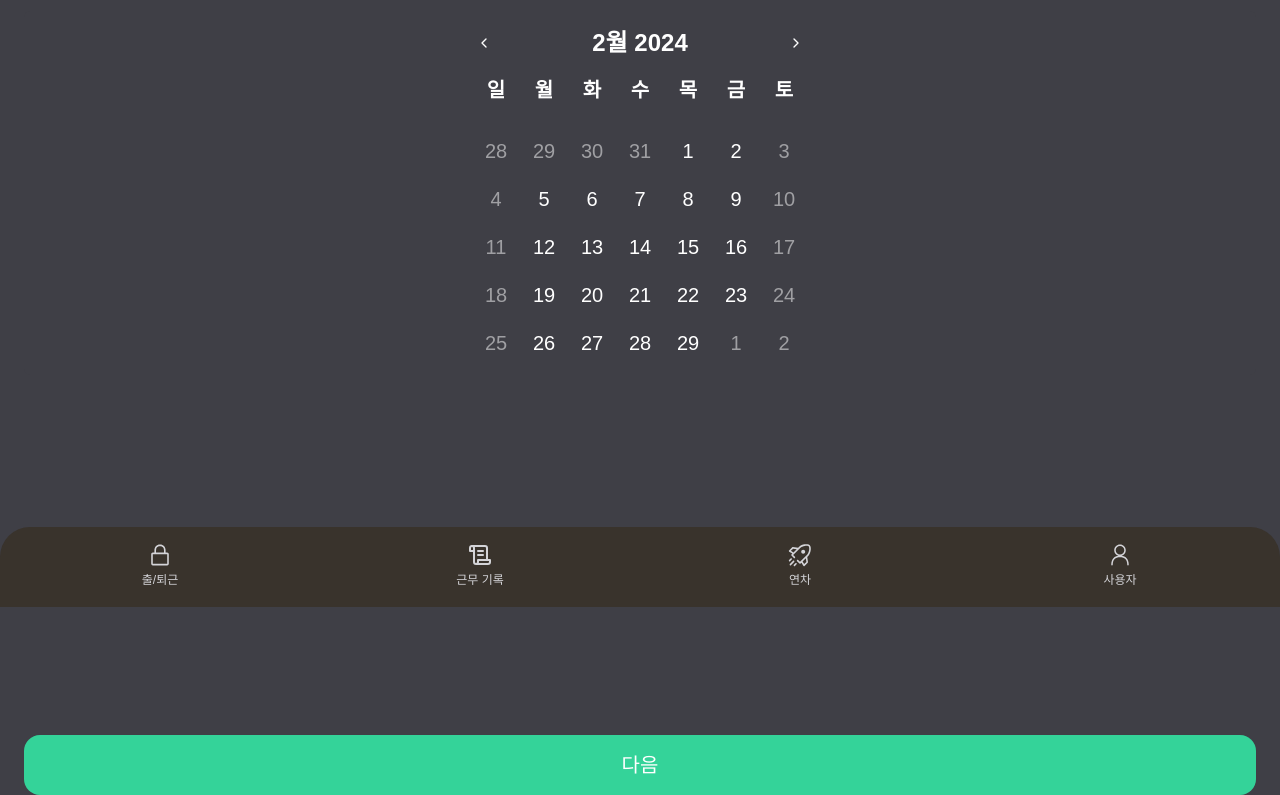
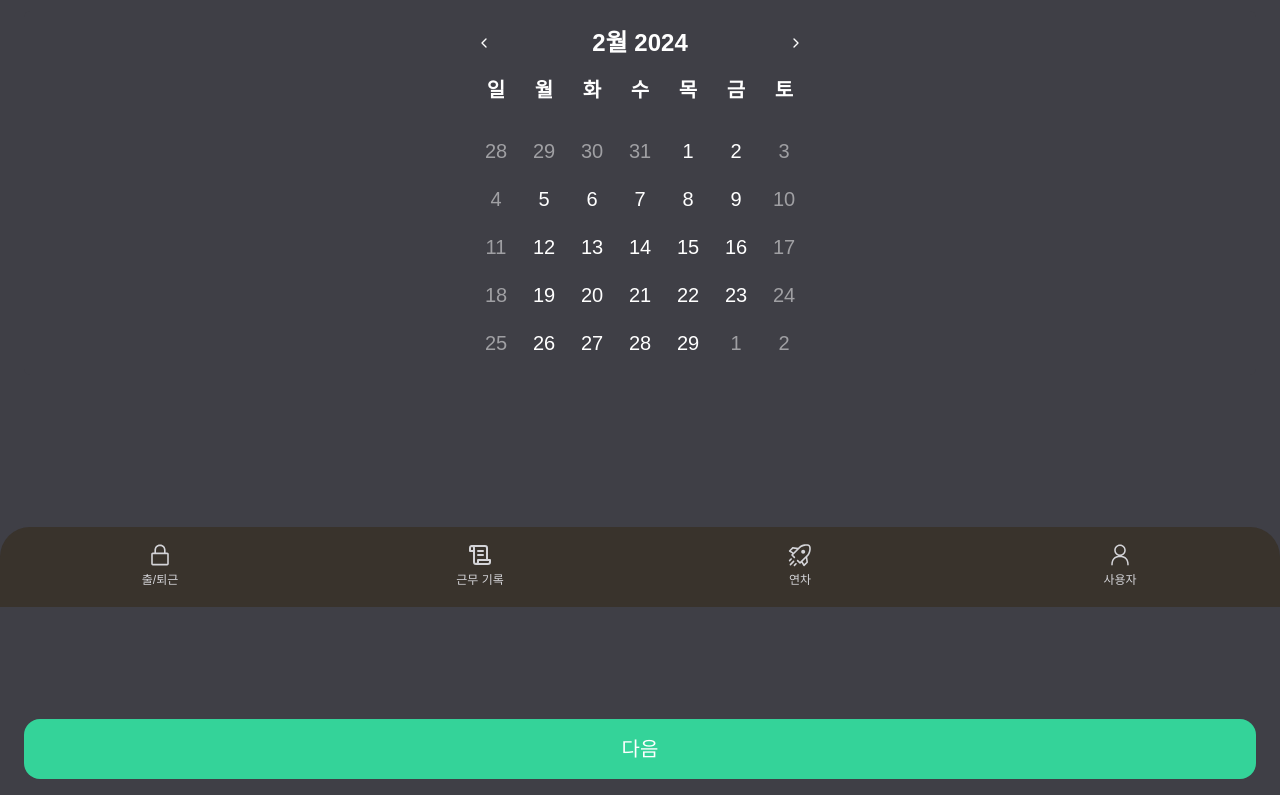
Before and after one commit to codma1123/timekey-app, a Next.js app: page /1/vacation/request in a window 1280 px wide. Shown: the part 193-988 px from the top of the page. Built offline with nearby package versions, Linux system fonts and the light colour scheme; a web font is replaced by a local one.

Commit message:
vacation move group

```diff
--- a/app/(main)/(routes)/[userId]/vacation/vacation-item.tsx
+++ b/app/(main)/(routes)/[userId]/vacation/(component)/vacation-item.tsx
@@ -1,20 +1,20 @@
 "use client";
 
-import { Vacation } from "@/api/types";
+import { Vacation, VacationStatusMap } from "@/types/vacation";
 import IntersectionMotionDiv from "@/components/motions/intersection";
 import { Alert, AlertDescription } from "@/components/ui/alert";
 import { useBottomOverStore } from "@/store/bottom-over";
 import { CalendarIcon } from "@radix-ui/react-icons";
 import { motion } from "framer-motion";
 import React from "react";
+import { cn } from "@/lib/utils";
 
 const VacationItem = ({ vacation }: { vacation: Vacation }) => {
-  vacation;
   const { openBottomOverWithPayload } = useBottomOverStore();
 
   return (
     <IntersectionMotionDiv className="w-full relative">
-      <Alert className="text-white bg-zinc-600 ring-0 border-0 rounded-2xl">
+      <Alert className="text-white bg-zinc-600 ring-0 border-0 rounded-2xl active:ring-1 active:ring-emerald-400 transition-[box-shadow] duration-200">
         <AlertDescription
           className="flex items-center"
           onClick={() =>
@@ -28,7 +28,7 @@ const VacationItem = ({ vacation }: { vacation: Vacation }) => {
 
           <CalendarIcon className="h-5 w-5" />
           <span className="ml-4">{new Date().toLocaleDateString()}</span>
-          <span className="ml-auto text-emerald-300 font-bold text-lg">연차</span>
+          <span className={cn("ml-auto text-lg font-bold", VacationStatusMap[vacation.status].color)}>{VacationStatusMap[vacation.status].text}</span>
         </AlertDescription>
       </Alert>
     </IntersectionMotionDiv>
--- a/app/(main)/(routes)/[userId]/vacation/vacation-list.tsx
+++ b/app/(main)/(routes)/[userId]/vacation/(component)/vacation-list.tsx
@@ -1,5 +1,5 @@
 import { getVacations } from "@/api/get-vacations";
-import VacationItem from "@/app/(main)/(routes)/[userId]/vacation/vacation-item";
+import VacationItem from "@/app/(main)/(routes)/[userId]/vacation/(component)/vacation-item";
 
 import React from "react";
 
--- a/app/(main)/(routes)/[userId]/vacation/request/page.tsx
+++ b/app/(main)/(routes)/[userId]/vacation/(route)/request/page.tsx
@@ -94,7 +94,7 @@ const VacationRequestPage = () => {
       </Swiper>
 
       <motion.button
-        className="mt-auto mb-28 py-4 w-full text-xl bg-emerald-400 text-white rounded-2xl"
+        className="mt-auto mb-32 py-4 w-full text-xl bg-emerald-400 text-white rounded-2xl"
         initial={{ y: 300 }}
         animate={{ y: range === null || range === undefined || !range.to || !range.from || !range.to.toDateString() ? 300 : 0 }}
         transition={{ duration: 0.4 }}
```
